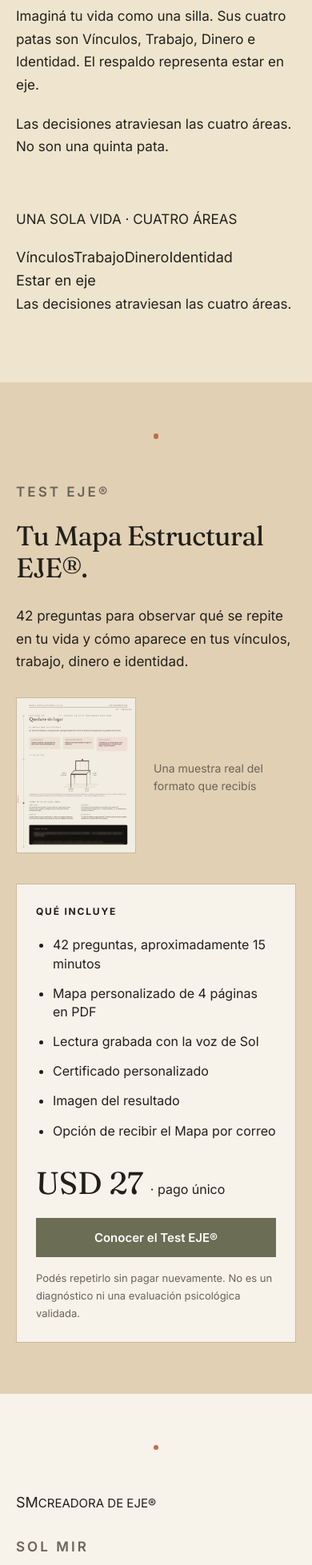
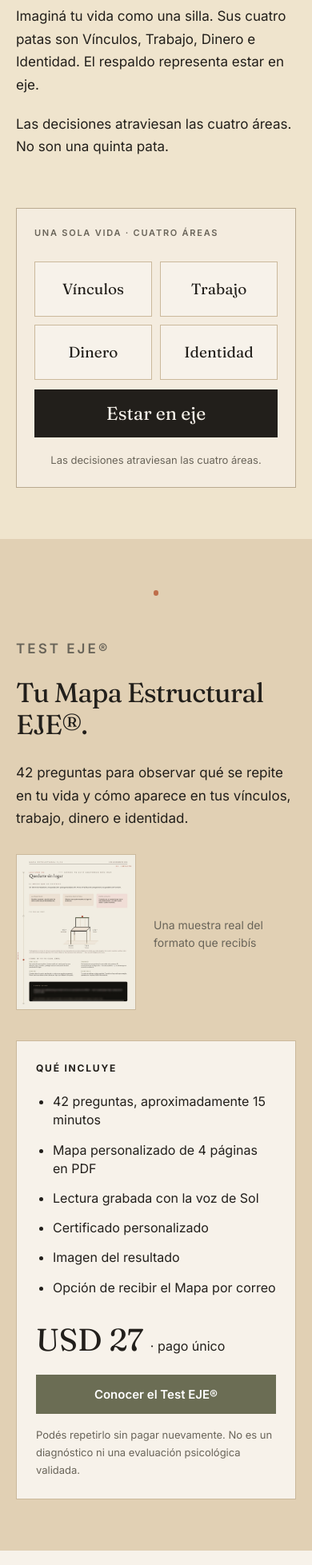
Before and after one commit to smirgonzalez-ops/sol-mir-web, a Next.js app: page /eje in a window 390 px wide. Shown: the part 2145-4102 px from the top of the page at 80% size. Built offline with nearby package versions, Linux system fonts and the light colour scheme.

Commit message:
style: refine EJE visual panels and responsive spacing

```diff
--- a/app/eje/eje-editorial.css
+++ b/app/eje/eje-editorial.css
@@ -31,10 +31,12 @@
 .eje-chair-section { background:var(--eje-cream); padding:88px 0; }
 .eje-chair-grid { display:grid; grid-template-columns:1.03fr .97fr; align-items:center; gap:78px; }
 .eje-chair-grid p { font-size:17px; max-width:500px; }
-.eje-chair-figure { margin:0; text-align:center; }
-.eje-chair-figure a { display:block; max-width:330px; margin:auto; }
-.eje-chair-figure img { display:block; width:100%; height:360px; object-fit:contain; }
-.eje-chair-figure figcaption { font-size:13px; color:var(--eje-muted); margin-top:8px; }
+.eje-chair-concept { border:1px solid #B9A98F; padding:36px; background:rgba(247,242,234,.62); }
+.eje-chair-concept-label { margin:0 0 28px !important; font:600 11px/1.5 Inter,Arial,sans-serif !important; letter-spacing:.16em; color:var(--eje-muted); }
+.eje-chair-concept-areas { display:grid; grid-template-columns:1fr 1fr; gap:10px; }
+.eje-chair-concept-areas span { padding:22px 9px; background:var(--eje-linen); border:1px solid #CBB99C; text-align:center; font:400 clamp(19px,2vw,25px)/1.2 Fraunces,Georgia,serif; }
+.eje-chair-concept-back { margin-top:12px; padding:16px; background:var(--eje-ink); color:var(--eje-linen); font:400 23px/1.25 Fraunces,Georgia,serif; text-align:center; }
+.eje-chair-concept-note { font-size:13px !important; color:var(--eje-muted); margin:18px 0 0; text-align:center; }
 .eje-test-section { background:var(--eje-sand); padding:94px 0; }
 .eje-test-grid { display:grid; grid-template-columns:1.1fr .9fr; gap:90px; }
 .eje-test-grid > div > p { font-size:17px; }
@@ -51,13 +53,16 @@
 .eje-disclaimer { font-size:13px !important; color:var(--eje-muted); margin:16px 0 0; }
 .eje-founder-section { background:var(--eje-linen); padding:90px 0; }
 .eje-founder-grid { display:grid; grid-template-columns:280px 1fr; gap:75px; align-items:center; }
-.eje-photo-placeholder,.eje-ebook-placeholder { display:grid; place-items:center; text-align:center; background:#E7DDD0; color:#696459; font-family:Fraunces,Georgia,serif; font-style:italic; }
-.eje-photo-placeholder { min-height:290px; }
+.eje-founder-signature { min-height:280px; border:1px solid #B9A98F; display:flex; flex-direction:column; align-items:center; justify-content:center; gap:30px; }
+.eje-founder-signature span { font:400 88px/1 Fraunces,Georgia,serif; letter-spacing:-.08em; }
+.eje-founder-signature small { letter-spacing:.18em; font:600 10px/1.5 Inter,Arial,sans-serif; color:var(--eje-muted); }
 .eje-founder-grid p,.eje-ebook-grid p { max-width:590px; font-size:17px; }
 .eje-text-link { display:inline-block; color:var(--eje-ink); text-underline-offset:5px; margin-top:10px; font-weight:600; }
 .eje-ebook-section { background:var(--eje-cream); padding:80px 0; }
 .eje-ebook-grid { display:grid; grid-template-columns:190px 1fr; align-items:center; gap:70px; }
-.eje-ebook-placeholder { min-height:245px; }
+.eje-ebook-art { min-height:260px; display:flex; flex-direction:column; justify-content:space-between; background:var(--eje-ink); color:var(--eje-linen); padding:22px 20px; box-shadow:12px 12px 0 rgba(34,31,27,.10); }
+.eje-ebook-art span,.eje-ebook-art small { font:600 11px/1.2 Inter,Arial,sans-serif; letter-spacing:.17em; }
+.eje-ebook-art strong { font:400 23px/1.13 Fraunces,Georgia,serif; letter-spacing:-.03em; }
 .eje-faq-section { background:var(--eje-linen); padding:90px 0; }
 .eje-faq-grid { display:grid; grid-template-columns:.8fr 1.2fr; gap:80px; }
 .eje-faq-grid details { border-top:1px solid #CBB99C; padding:19px 0; }
@@ -98,12 +103,12 @@
  .eje-area:first-child { border-top:none; }
  .eje-area h3 { font-size:29px; margin:10px 0 5px; }
  .eje-area p { font-size:16px; }
- .eje-chair-figure img { height:340px; }
+ .eje-chair-concept { padding:22px; }
  .eje-test-grid { gap:32px; }
  .eje-offer { padding:24px; }
  .eje-founder-grid,.eje-ebook-grid { grid-template-columns:1fr; gap:26px; }
- .eje-photo-placeholder { min-height:190px; }
- .eje-ebook-placeholder { width:160px; min-height:200px; }
+ .eje-founder-signature { min-height:190px; }
+ .eje-ebook-art { width:190px; min-height:245px; }
  .eje-footer-grid { display:block; }
  .eje-footer-grid > div:last-child { margin-top:28px; display:grid; grid-template-columns:1fr 1fr; gap:15px; }
 }
```
